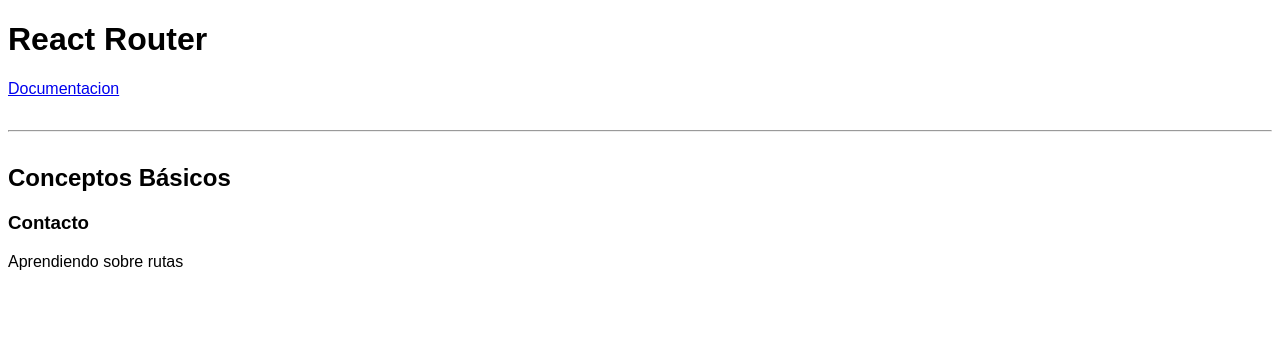
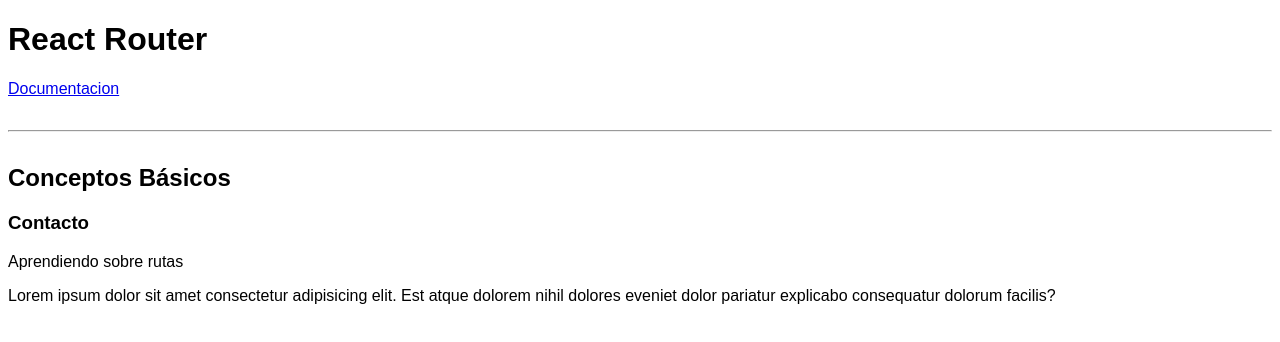
Before and after one commit to IleanaChamorro/react-routes, a React (Create React App) app: page /contacto in a window 1280 px wide. Shown: the top 342 px of the page. Built offline with nearby package versions, Linux system fonts and the light colour scheme.

Commit message:
Ruta de Error 404

```diff
--- a/src/components/ConceptosBasicos.js
+++ b/src/components/ConceptosBasicos.js
@@ -22,7 +22,13 @@ const ConceptosBasicos = () => {
                 {/*Invocar  componentes*/}
                 {/*<Route exact path="/contacto" component={Contacto}/>*/}
 
-                <Route exact path="/contacto" children={<Contacto/>}/>
+                <Route exact path="/contacto" children={
+                <>
+                <Contacto/>
+                <p>Lorem ipsum dolor sit amet consectetur adipisicing elit. Est atque dolorem nihil dolores eveniet dolor pariatur explicabo consequatur dolorum facilis?</p>
+                </>
+                }
+                />
             </Switch>
         </Router>
     </div>
```
